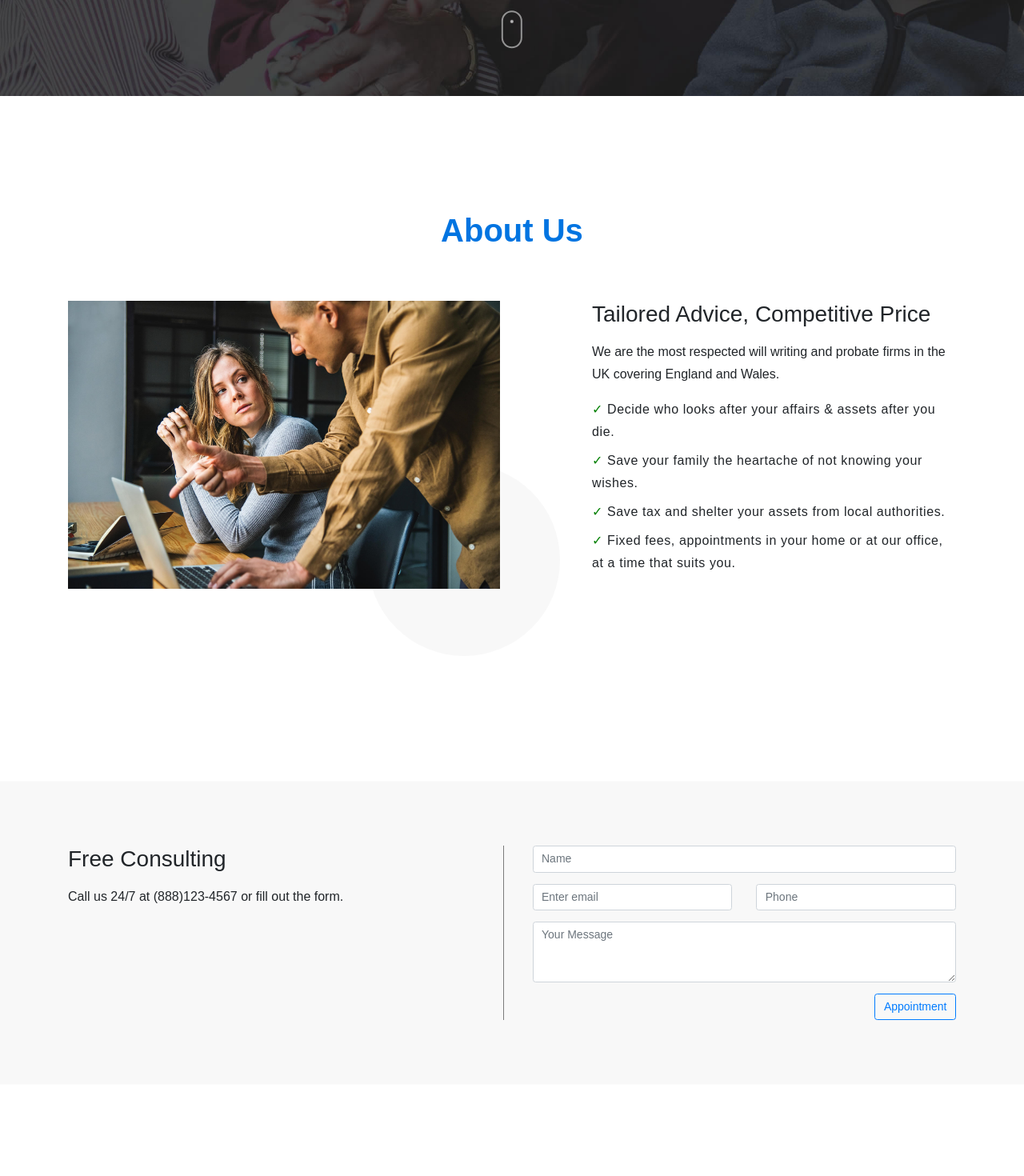
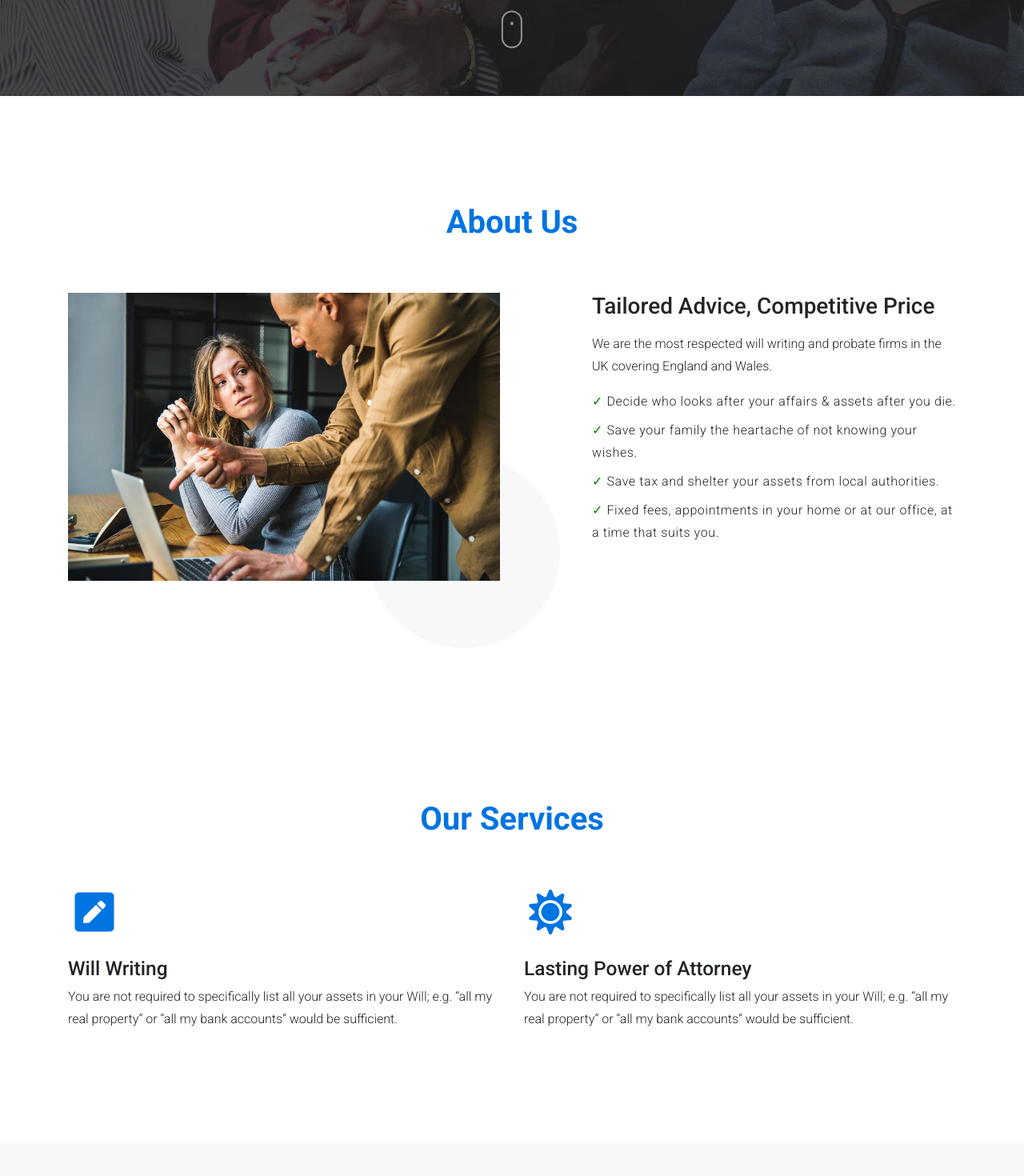
Before and after one commit to MostofaMohiuddin/online-business-showcase, a React (Create React App) app: page / in a window 1280 px wide. Shown: the part 680-2150 px from the top of the page at 80% size. Built offline with nearby package versions, Linux system fonts and the light colour scheme.

Commit message:
services added

```diff
--- a/public/index.html
+++ b/public/index.html
@@ -26,6 +26,10 @@
       integrity="sha384-Gn5384xqQ1aoWXA+058RXPxPg6fy4IWvTNh0E263XmFcJlSAwiGgFAW/dAiS6JXm"
       crossorigin="anonymous"
     />
+    <link
+      href="https://fonts.googleapis.com/css2?family=Roboto:ital,wght@0,100;0,300;0,400;0,500;0,700;0,900;1,700&display=swap"
+      rel="stylesheet"
+    />
     <!--
       Notice the use of %PUBLIC_URL% in the tags above.
       It will be replaced with the URL of the `public` folder during the build.
@@ -41,7 +45,7 @@
         margin: 0;
         padding: 0;
         box-sizing: border-box;
-        font-family: "Poppins", sans-serif;
+        font-family: "Roboto", sans-serif;
       }
       body {
         background: #fff;
--- a/src/css/footer.css
+++ b/src/css/footer.css
@@ -1,7 +1,7 @@
 .myfooter {
   margin-top: 10vh;
   padding-top: 20vh;
-  padding-bottom: 30vh;
+  padding-bottom: 20vh;
   background-color: rgb(34, 30, 30);
 
   color: aliceblue;
--- a/src/css/section.css
+++ b/src/css/section.css
@@ -1,11 +1,11 @@
 .section {
-  margin-top: 10vh;
-  padding-bottom: 20vh;
+  padding-top: 5rem;
+  padding-bottom: 10rem;
 }
 .sectiongray {
-  margin-top: 10vh;
-  padding-top: 10vh;
-  padding-bottom: 10vh;
+  /* margin-top: 10vh; */
+  padding-top: 10rem;
+  padding-bottom: 10rem;
   border-bottom: 1px solid;
   border-top: 1px solid;
   border-color: rgba(255, 255, 255, 0.5);
@@ -28,7 +28,7 @@ h2.section-subtitle {
 .section-paragraph {
   font-size: 16px;
   line-height: 2rem;
-  font-weight: lighter;
+  font-weight: 300;
   margin-bottom: 5.5vh;
 }
 
--- /dev/null
+++ b/src/css/services.css
@@ -0,0 +1,5 @@
+i.icon.services {
+  display: block;
+  color: #0074e1;
+  margin-bottom: 2rem;
+}
--- a/src/widgets/AboutUs.js
+++ b/src/widgets/AboutUs.js
@@ -13,15 +13,22 @@ class AboutUs extends React.Component {
   render() {
     return (
       <div>
-        <div data-aos="fade-up" className="container">
-          <h1 className="section-title">About Us</h1>
+        <div className="container">
+          <h1 data-aos="fade-up" className="section-title">
+            About Us
+          </h1>
           <div className="row">
-            <div data-aos="fade-up" className="col-lg-6">
+            <div
+              data-aos="fade-up"
+              data-aos-duration="5000"
+              className="col-lg-6"
+            >
               <img src={sectionimage} className="img-fluid aboutus-image" />
               <div className="bgcircle"></div>
             </div>
             <div
               data-aos="fade-up"
+              data-aos-duration="1000"
               className="col-lg-6"
               style={{ paddingLeft: "100px" }}
             >
--- a/src/widgets/Consulting.js
+++ b/src/widgets/Consulting.js
@@ -19,7 +19,7 @@ class Consulting extends React.Component {
             <div class="col-md consulting-subsection">
               <h2 className="section-subtitle">Free Consulting</h2>
               <div className="section-paragraph">
-                Call us 24/7 at (888)123-4567 or fill out the form.
+                Call us 24/7 at +44 78 0438 8055 or fill out the form.
               </div>
             </div>
             <div class="col-md">
--- a/src/widgets/Header.js
+++ b/src/widgets/Header.js
@@ -4,6 +4,7 @@ import "../css/navbar.css";
 import "../css/header.css";
 import "../css/section.css";
 import AboutUs from "./AboutUs";
+import Services from "./Services";
 import FAQs from "./FAQs";
 import Consulting from "./Consulting";
 import Footer from "./Footer";
@@ -49,7 +50,12 @@ class Header extends React.Component {
               </div>
             </div>
             <div className="mynavbar-top-button">
-              <a href="#" class="button" role="button" aria-pressed="true">
+              <a
+                href="#Consulting"
+                class="button"
+                role="button"
+                aria-pressed="true"
+              >
                 Free consulting
               </a>
             </div>
@@ -111,6 +117,9 @@ class Header extends React.Component {
         <div id="aboutus" className="section">
           <AboutUs />
         </div>
+        <div id="Consulting" className="section">
+          <Services />
+        </div>
         <div id="Consulting" className="sectiongray">
           <Consulting />
         </div>
--- /dev/null
+++ b/src/widgets/Services.js
@@ -0,0 +1,57 @@
+import React from "react";
+import Aos from "aos";
+import "aos/dist/aos.css";
+
+import "../css/section.css";
+import "../css/services.css";
+
+class Services extends React.Component {
+  componentDidMount() {
+    Aos.init({ duration: 1000 });
+  }
+
+  render() {
+    return (
+      <div>
+        <div className="container">
+          <h1 data-aos="fade-up" className="section-title">
+            Our Services
+          </h1>
+          <div className="row">
+            <div
+              data-aos="fade-up"
+              data-aos-duration="5000"
+              className="col-lg-6"
+            >
+              <i
+                aria-hidden="true"
+                className={`write square huge icon services`}
+              ></i>
+              <h3 className="section-subtitle">Will Writing</h3>
+              <span className="section-paragraph">
+                You are not required to specifically list all your assets in
+                your Will; e.g. “all my real property” or “all my bank accounts”
+                would be sufficient.
+              </span>
+            </div>
+            <div
+              data-aos="fade-up"
+              data-aos-duration="5000"
+              className="col-lg-6"
+            >
+              <i aria-hidden="true" className={`sun huge icon services`}></i>
+              <h3 className="section-subtitle">Lasting Power of Attorney</h3>
+              <span className="section-paragraph">
+                You are not required to specifically list all your assets in
+                your Will; e.g. “all my real property” or “all my bank accounts”
+                would be sufficient.
+              </span>
+            </div>
+          </div>
+        </div>
+      </div>
+    );
+  }
+}
+
+export default Services;
```
